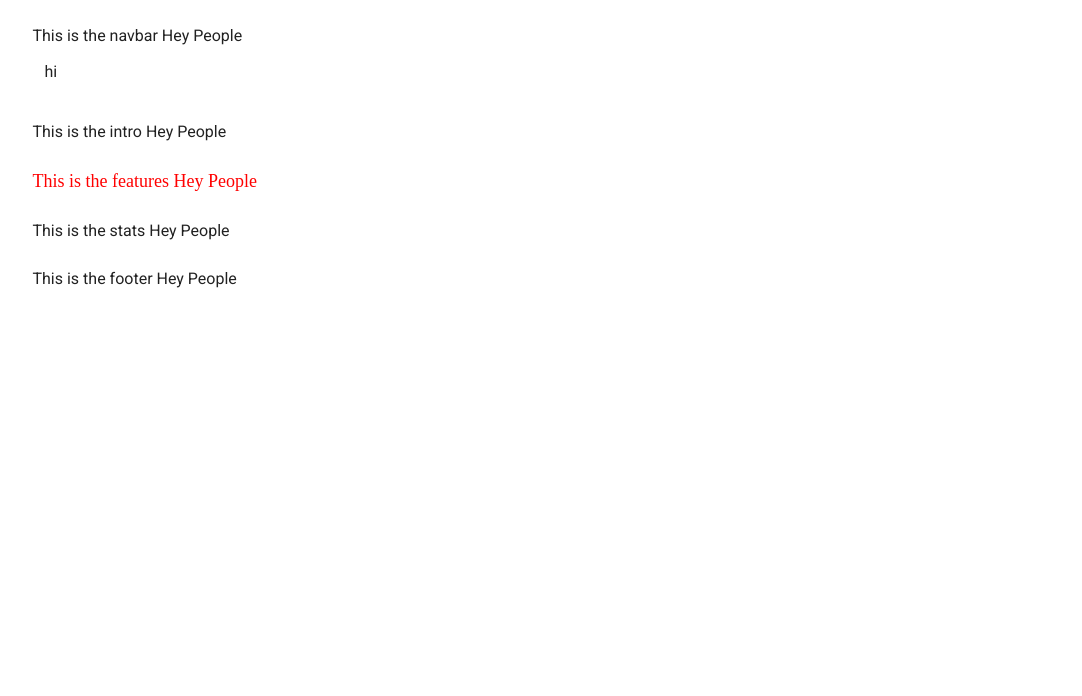
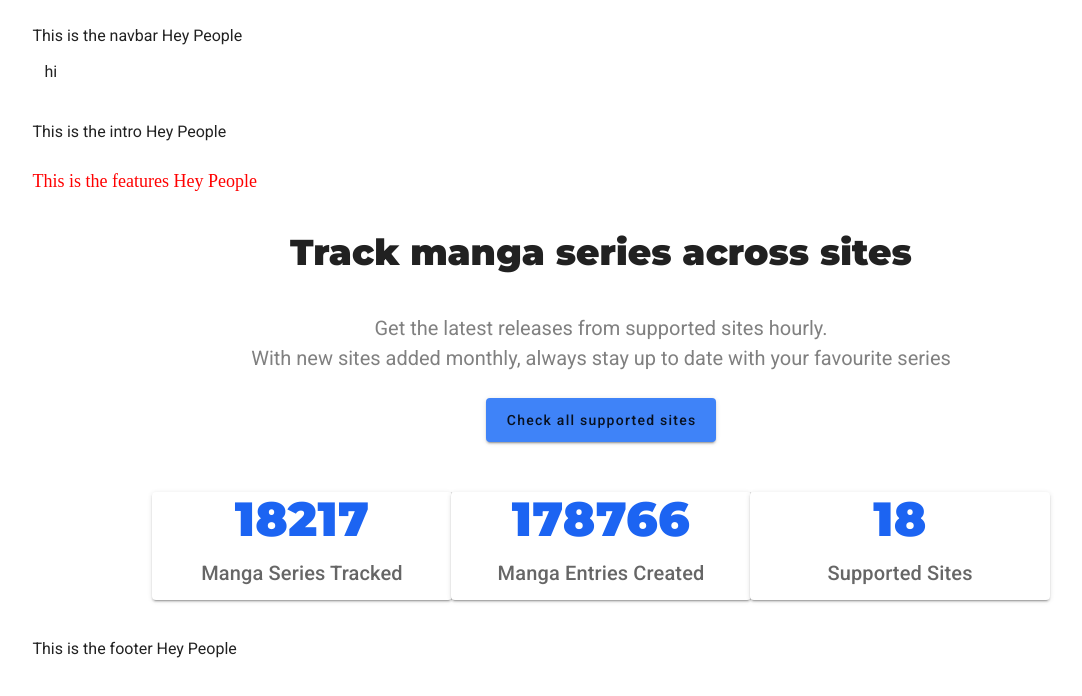
Before and after one commit to Yodawgz0/mangatracker, a Vue app: page /#/ in a window 1280 px wide. Shown: the top 696 px of the page, without its empty margins (39-1121 px from the left). Built offline with nearby package versions, Linux system fonts and the light colour scheme.

Commit message:
Added the stats view for the website

```diff
--- a/src/components/HomePageComponents/Stats.vue
+++ b/src/components/HomePageComponents/Stats.vue
@@ -1,6 +1,59 @@
 <template>
-  <v-container>
-    <div>This is the stats Hey People</div>
+  <v-container class="stats">
+    <v-row class="stats_padding" align="center" justify="space-around">
+      <div class="stats heading ">
+        Track manga series across sites
+      </div>
+    </v-row>
+
+    <v-row align="center" justify="space-around">
+      <div class="stats body">
+        Get the latest releases from supported sites hourly.<br />
+        With new sites added monthly, always stay up to date with your favourite
+        series
+      </div>
+    </v-row>
+
+    <v-row class="stats_padding" align="center" justify="space-around">
+      <v-btn class="stats checkbutton" color="#3f83f8" large>
+        Check all supported sites
+      </v-btn>
+    </v-row>
+
+    <v-row class="stats_padding" justify="center">
+      <v-card min-width="300">
+        <v-card-text class="stats cardtitle">
+          <div class="mangacolorstats">
+            18217
+          </div>
+        </v-card-text>
+        <v-card-subtitle class="stats cardsubtitle">
+          Manga Series Tracked
+        </v-card-subtitle>
+      </v-card>
+      <v-divider vertical></v-divider>
+      <v-card min-width="300">
+        <v-card-text class="stats cardtitle">
+          <div class="mangacolorstats">
+            178766
+          </div>
+        </v-card-text>
+        <v-card-subtitle class="stats cardsubtitle">
+          Manga Entries Created
+        </v-card-subtitle>
+      </v-card>
+      <v-divider vertical></v-divider>
+      <v-card min-width="300">
+        <v-card-text class="stats cardtitle">
+          <div class="mangacolorstats">
+            18
+          </div>
+        </v-card-text>
+        <v-card-subtitle class="stats cardsubtitle">
+          Supported Sites
+        </v-card-subtitle>
+      </v-card>
+    </v-row>
   </v-container>
 </template>
 
--- a/src/scss/pages/Homepage/stats.scss
+++ b/src/scss/pages/Homepage/stats.scss
@@ -0,0 +1,38 @@
+.stats {
+    .stats_padding{
+        padding: 25px;
+    }
+    &.heading {
+      font-size: 2.25rem;
+      line-height: 2.5rem;
+      font-family: 'Montserrat', sans-serif;
+    }
+    &.body{
+        margin-top: 1rem;
+        color: grey;
+        text-align: center;
+        font-size: 1.25rem;
+        font-family: 'Roboto', sans-serif;
+    }
+    &.checkbutton{
+      text-align: center;
+      text-transform: none;
+      color: white;
+    }
+    &.cardtitle{
+      color: #1c64f2;
+      font-family:'Montserrat', sans-serif;
+      font-size: 3rem;
+      text-align: center;
+    }
+    &.cardsubtitle{
+      font-family:'Roboto', sans-serif;
+      color: grey;
+      font-size: 1.25rem;
+      font-weight: 500;
+      text-align: center;
+    }
+    .mangacolorstats{
+      color: #1c64f2;
+    }
+  }
--- a/src/scss/styles.scss
+++ b/src/scss/styles.scss
@@ -4,3 +4,5 @@
 @import "./pages/Homepage/stats.scss";
 @import "./pages/Homepage/footers.scss";
 @import "./pages/Homepage/navbar.scss";
+@import url('https://fonts.googleapis.com/css2?family=Montserrat:wght@900&display=swap');
+@import url('https://fonts.googleapis.com/css2?family=Montserrat:wght@900&family=Roboto:wght@900&display=swap');
```
